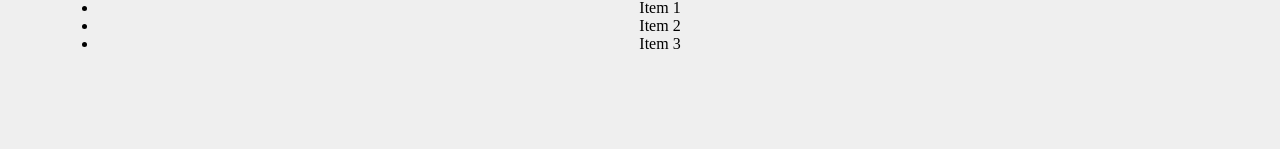
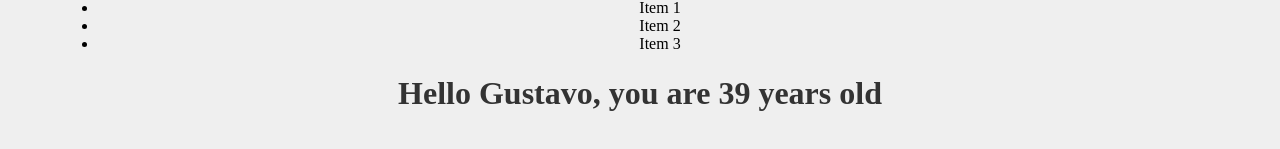
Before and after one commit to gustavogregorio1986/projeto-react-app, a React (Create React App) app: page / in a window 1280 px wide. Shown: the part 1576-1725 px from the top of the page. Built offline with nearby package versions, Linux system fonts and the light colour scheme.

Commit message:
Desenvolver  propTypes mais avançado

```diff
--- a/package.json
+++ b/package.json
@@ -7,6 +7,7 @@
     "@testing-library/jest-dom": "^6.9.1",
     "@testing-library/react": "^16.3.2",
     "@testing-library/user-event": "^13.5.0",
+    "prop-types": "^15.8.1",
     "react": "^19.2.4",
     "react-dom": "^19.2.4",
     "react-scripts": "5.0.1",
--- a/src/App.js
+++ b/src/App.js
@@ -5,6 +5,7 @@ import HelloWorld from './components/HelloWorld';
 import List from './components/List';
 import Pessoa from './components/Pessoa';
 import SayMyName from './components/SayMyName';
+import Greeting from './components/Greeting';
 
 function App() {
    const name = 'Matheus'
@@ -39,6 +40,7 @@ function App() {
                foto="https://encrypted-tbn0.gstatic.com/images?q=tbn:ANd9GcRUeMPKp6hVsnXhgRK-wrUAb-YbRqTt28pbAg&s"
             />
        <List />
+       <Greeting name="Gustavo" age={39} />
     </div>
   );
 }
--- /dev/null
+++ b/src/components/Greeting.js
@@ -0,0 +1,12 @@
+import PropTypes from 'prop-types';
+
+function Greeting({ name, age }) {
+  return <h1>Hello {name}, you are {age} years old</h1>;
+}
+
+Greeting.propTypes = {
+  name: PropTypes.string.isRequired,
+  age: PropTypes.number
+};
+
+export default Greeting;
```
Also changed, not shown: 1 other file (tests, documents, lock files or other folders).
